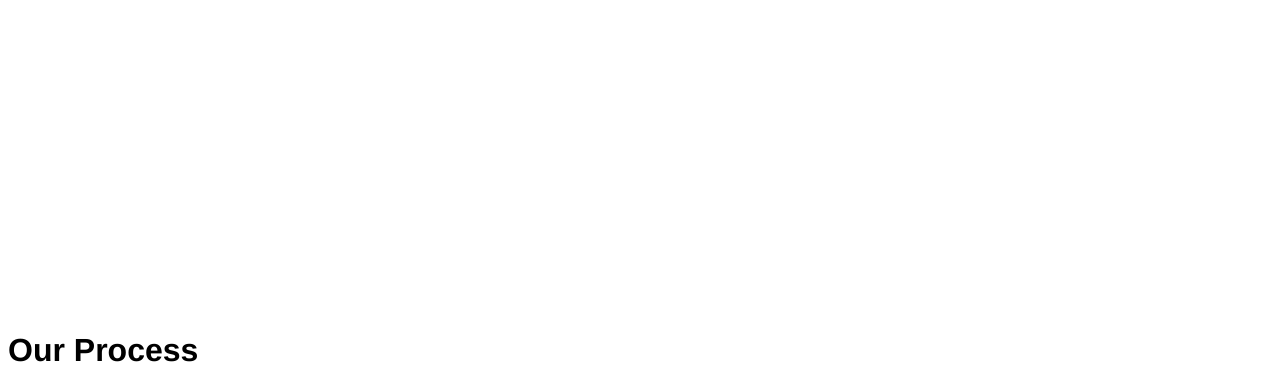
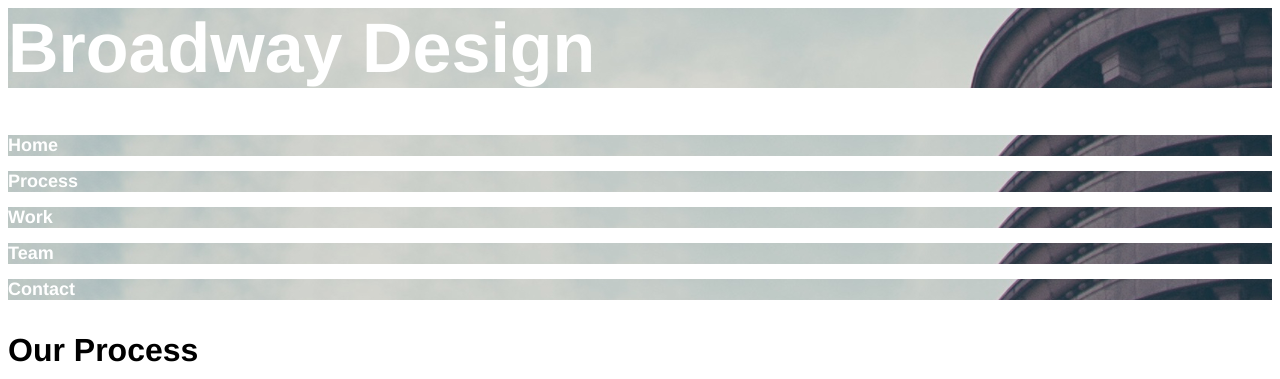
Before and after one commit to nigeltroll/please, a plain HTML site: page index.html in a window 1280 px wide. Shown: the top 379 px of the page. Drawn offline with Linux system fonts and the light colour scheme.

Commit message:
changed h1 and h2

```diff
--- a/index.html
+++ b/index.html
@@ -4,8 +4,7 @@
   <title>Broadway Design</title>
   </head>
   <body>
-    <div id= "banner">
-    <div class="content">
+
     <h1>Broadway Design</h1>
     <h2> Home </h2>
     <h2> Process </h2>
--- a/resources/css/styles.css
+++ b/resources/css/styles.css
@@ -28,8 +28,7 @@ color: white;}
 
 body {text-align: centered;}
 
-{
+h1, h2 {
   background-image: url("https://nigeltroll.github.io/please/resources/images/the-flatiron-building.png");
-  height: 300px;
-  width: 100%;
+
 }
```
